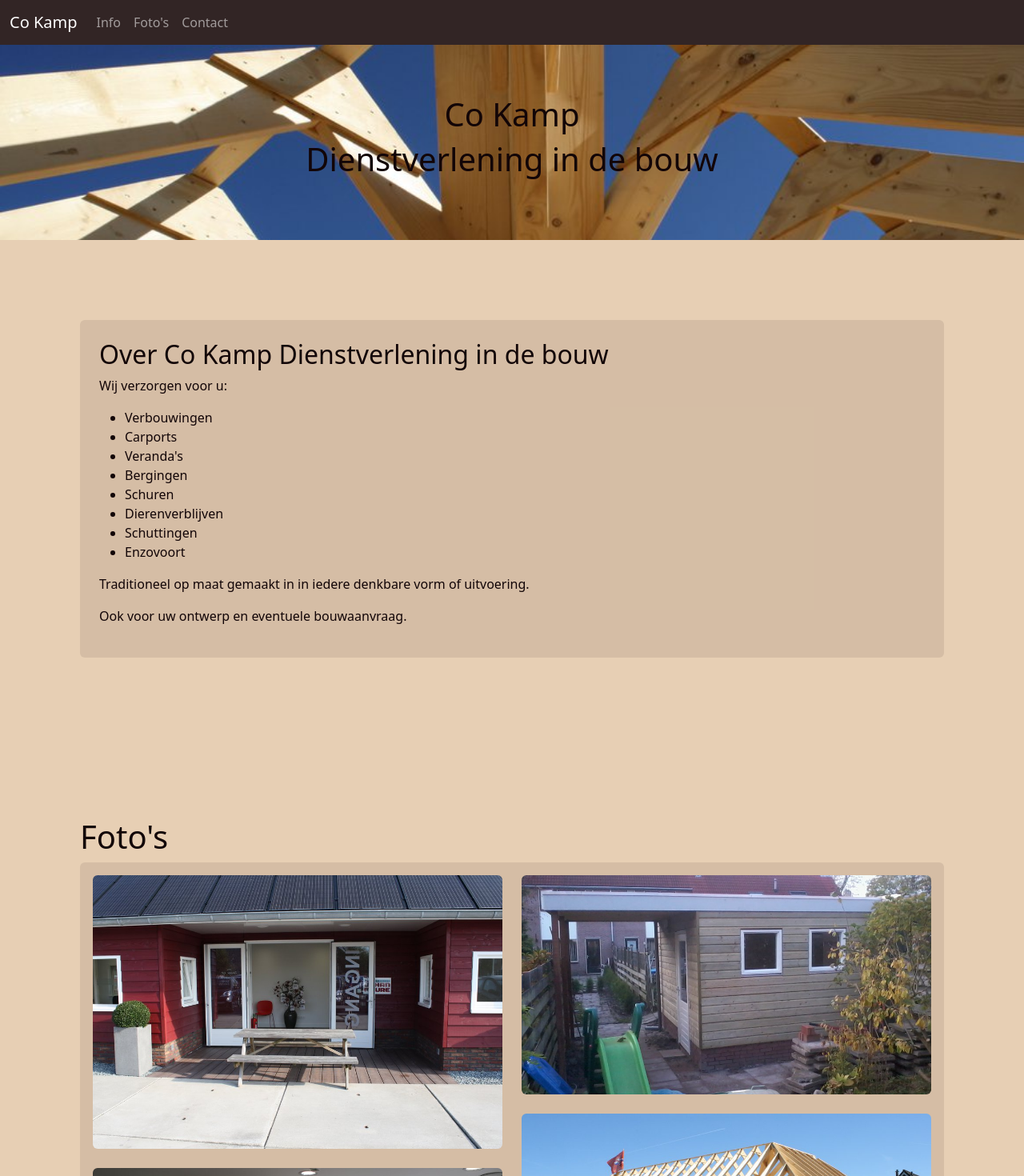
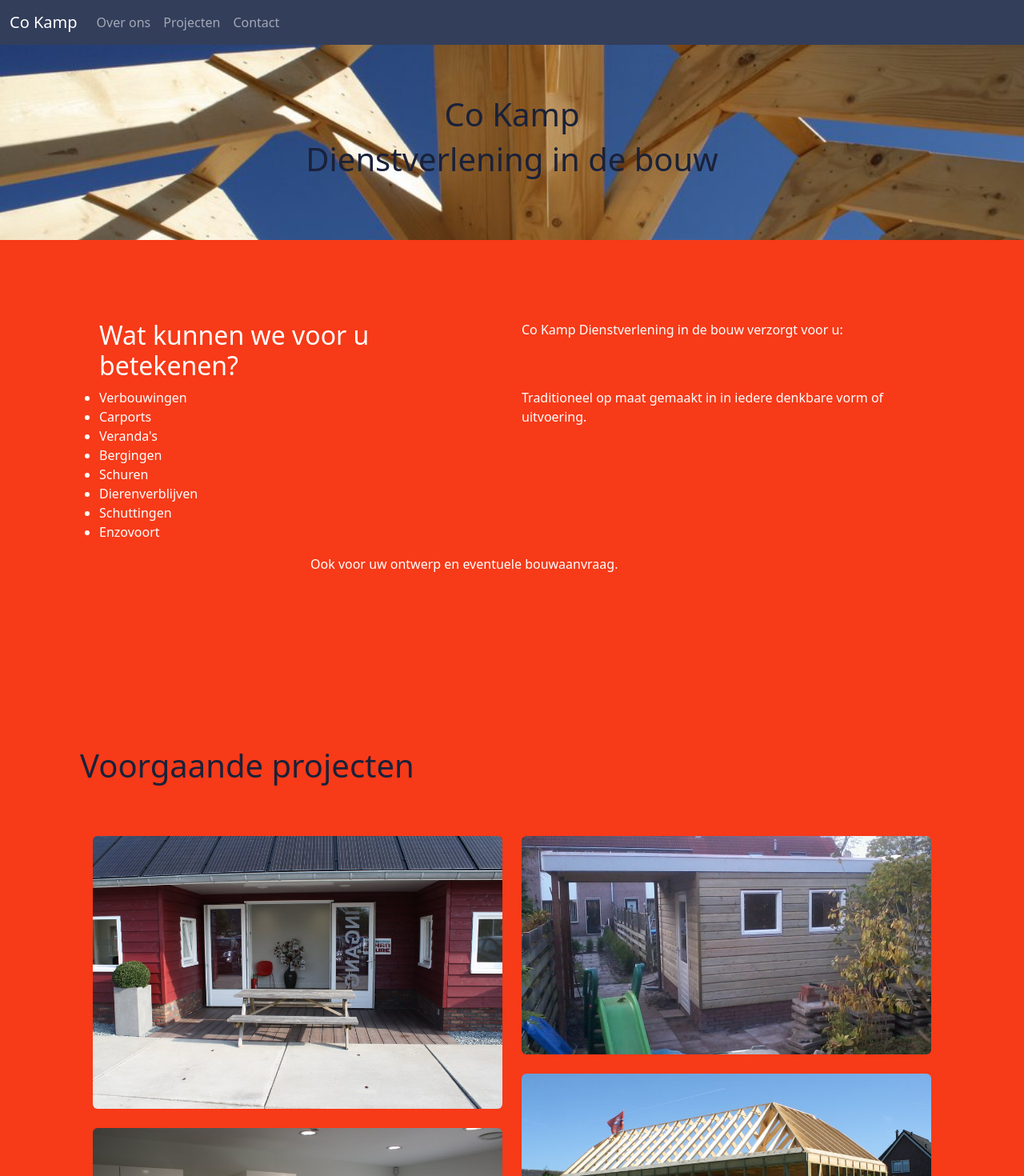
Before and after one commit to Stijn-Kamp/CoKampWebsite, a Vue app: page / in a window 1280 px wide. Shown: the top 1470 px of the page at 80% size. Built offline with nearby package versions, Linux system fonts and the light colour scheme.

Commit message:
fixed contact page and other small fixes

```diff
--- a/src/assets/scss/custom.scss
+++ b/src/assets/scss/custom.scss
@@ -1,12 +1,15 @@
 // Color palette #2a191b #d3b488 #120507 #be9b7c #c48460
+// Grey palette #2b2d42 #8d99ae #edf2f4 #ef233c #d90429
+
 
 // Your variable overrides
-$body-bg:     #e7cfb4;
-$body-color:  #120507;
+$body-bg:     #798190;
+$body-color:  #1a2139;
 
 $theme-colors: (
-  "primary":  #322525,
-  "secondary":#9a6449,
+  "primary":  #333e5b,
+  "secondary":#f73a18,
+  "tertiary": #9E7676,
 );
 
 // Bootstrap and its default variables
--- a/src/components/ImageGrid.vue
+++ b/src/components/ImageGrid.vue
@@ -1,5 +1,5 @@
 <template>
-  <div class="lightbox p-3 bg-primary bg-opacity-10 rounded">
+  <div class="lightbox mt-5 p-3">
     <div class="row">
       <div class="col-lg-6">
         <img
--- a/src/components/NavBar.vue
+++ b/src/components/NavBar.vue
@@ -8,10 +8,10 @@
             <div class="collapse navbar-collapse" id="navbarSupportedContent">
             <ul class="navbar-nav me-auto mb-2 mb-lg-0">
                 <li class="nav-item">
-                    <a class="nav-link" href="#Info">Info</a>
+                    <a class="nav-link" href="#Info">Over ons</a>
                 </li>
                 <li class="nav-item">
-                    <a class="nav-link" href="#Images">Foto's</a>
+                    <a class="nav-link" href="#Images">Projecten</a>
                 </li>
                 <li class="nav-item">
                     <a class="nav-link" href="#Contact">Contact</a>
--- a/src/views/ContactView.vue
+++ b/src/views/ContactView.vue
@@ -14,8 +14,10 @@
 
 
 <template>
-    <div class="contact bg-light bg-primary text-white py-5">
-        <div class="d-flex justify-content-around">
+    <div class="contact text-center bg-light bg-primary text-white py-5">
+        <h1>Contact</h1>
+        <p>Voor al uw vragen kunt u contact met ons opnemen via onderstaande gegevens.</p>
+        <div class="d-flex justify-content-around pt-5">
             <div class="text-center">
                 <AddressIcon class="icon"/>
                 <div>
@@ -27,7 +29,7 @@
             <div class="text-center">
                 <PhoneIcon class="icon"/>
                 <div>
-                    <p><a class="link" href="tel:+31613654646">+316 136 546 46</a></p>
+                    <p><a class="link" href="tel:+31613654646">+31 (0)6 136 546 46</a></p>
                     <p><a class="link" href="tel:0229573470">0229 573 470</a></p>
                 </div>
             </div>
--- a/src/views/ImagesView.vue
+++ b/src/views/ImagesView.vue
@@ -9,8 +9,8 @@
 </script>
 
 <template>
-    <div>
-        <h1>Foto's</h1>
+    <div class="bg-secondary">
+        <h1>Voorgaande projecten</h1>
         <Images/>
     </div>
 </template>
--- a/src/views/InfoView.vue
+++ b/src/views/InfoView.vue
@@ -1,9 +1,9 @@
 <template>
-    <div>
-        <div class="bg-primary bg-opacity-10 rounded p-4">
-            <h2>Over Co Kamp Dienstverlening in de bouw</h2>
-            <p>Wij verzorgen voor u:</p>
-            <ul>
+    <div class="bg-secondary text-white">
+        <div class="px-4 row d-flex justify-content-center">
+            <h2 class="col-md-6">Wat kunnen we voor u betekenen?</h2>
+            <p class="col-md-6">Co Kamp Dienstverlening in de bouw verzorgt voor u:</p>
+            <ul class="col-md-6">
                 <li>Verbouwingen</li>
                 <li>Carports</li>
                 <li>Veranda's</li>
@@ -13,8 +13,8 @@
                 <li>Schuttingen</li>
                 <li>Enzovoort</li>
             </ul>
-            <p>Traditioneel op maat gemaakt in in iedere denkbare vorm of uitvoering.</p>
-            <p>Ook voor uw ontwerp en eventuele bouwaanvraag.</p>
+            <p class="col-md-6">Traditioneel op maat gemaakt in in iedere denkbare vorm of uitvoering.</p>
+            <p class="col-md-6">Ook voor uw ontwerp en eventuele bouwaanvraag.</p>
         </div>
     </div>
 </template>
```
